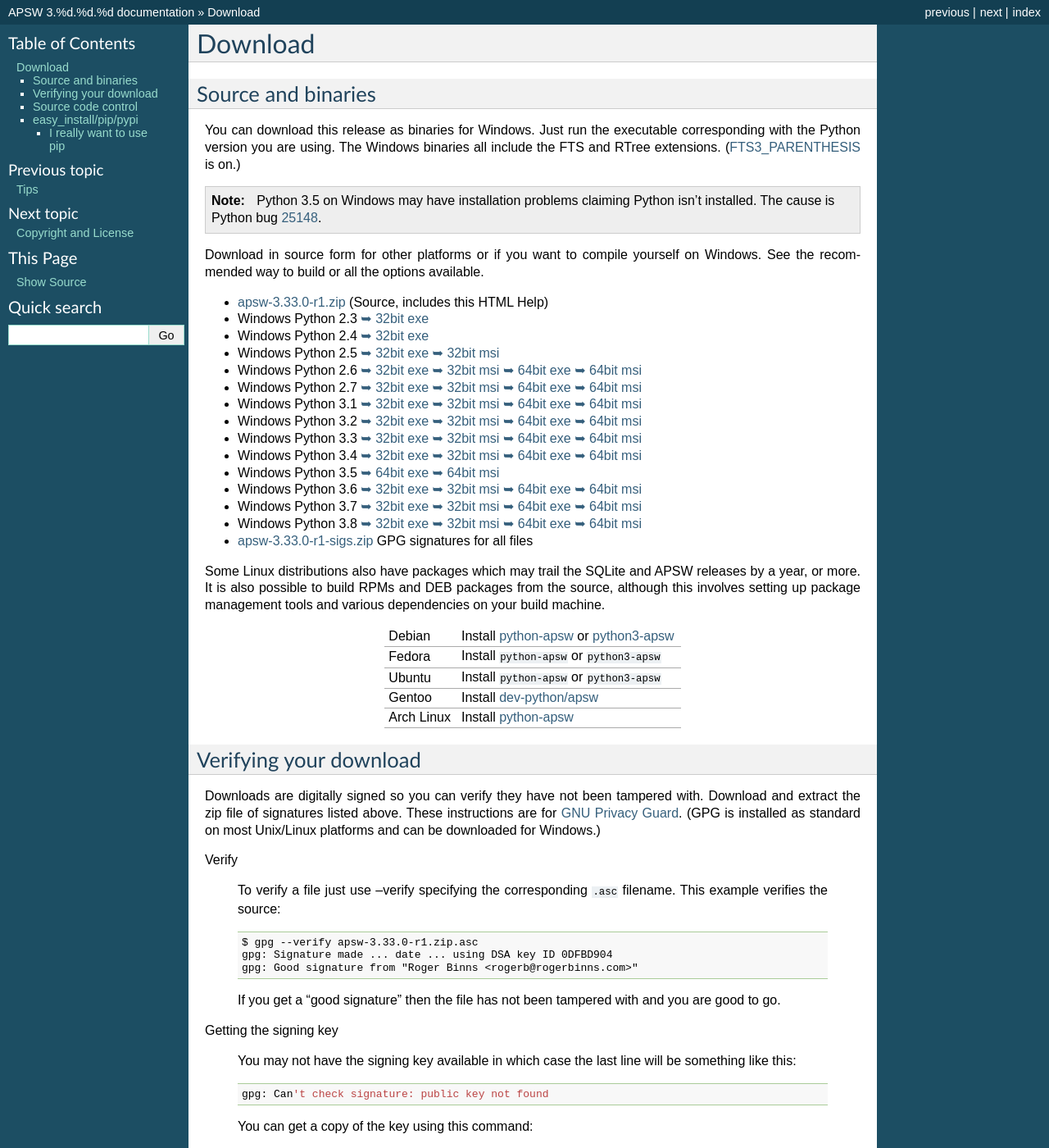
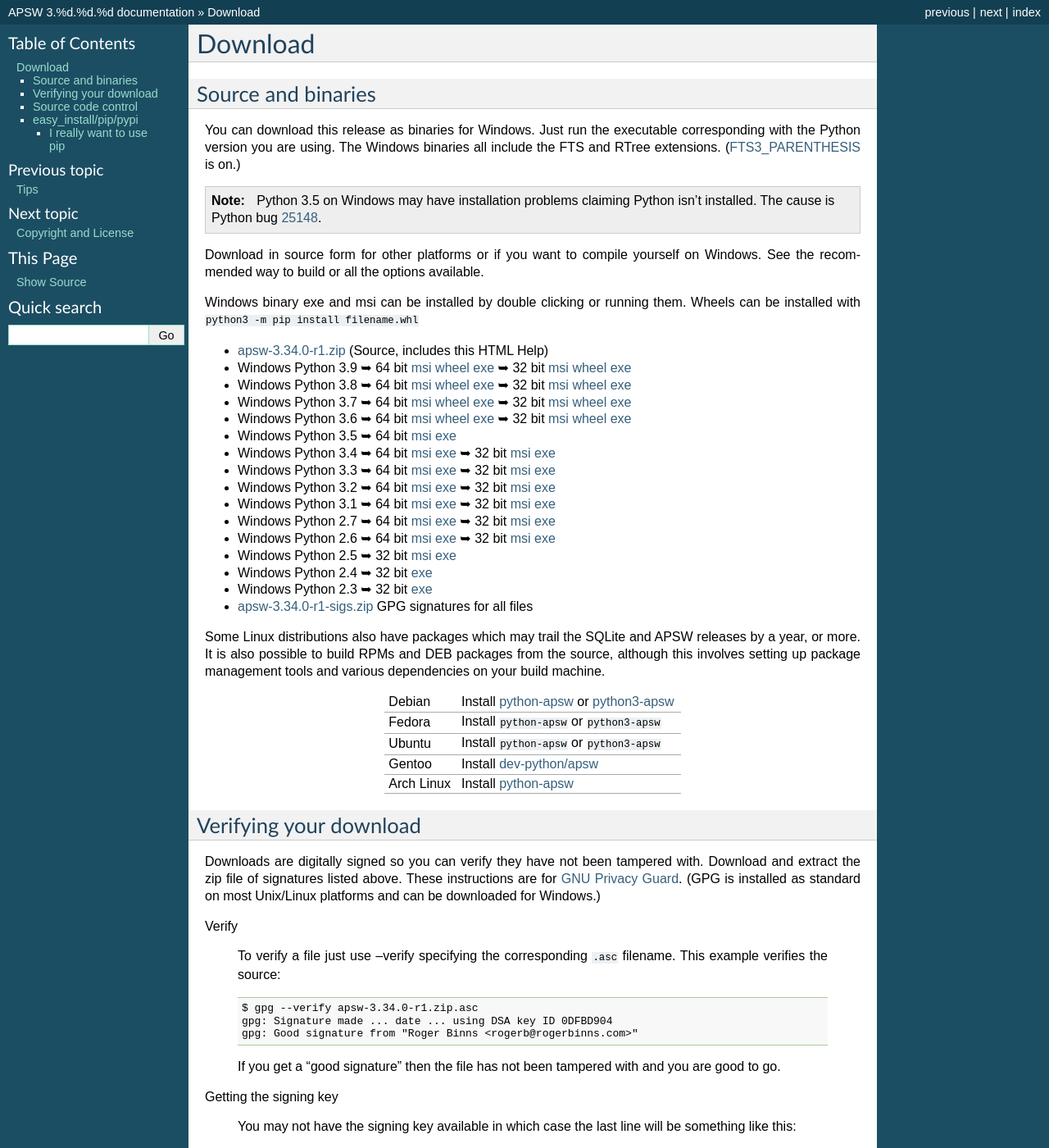
Before and after one commit to rogerbinns/apsw, a Sphinx documentation site: the page built from doc/download.rst, in a window 1280 px wide and 1400 px high. Shown: the whole window at 82% size. Built offline with Sphinx 7.4.7, drawn with Linux system fonts in a browser that asks for light colours; pages that are not in the unit, such as notebooks, are missing from menus; the version number is read from the project's files by our own code; some of the changed text lies outside the part shown.

Commit message:
Moar downloads

```diff
--- a/doc/download.rst
+++ b/doc/download.rst
@@ -22,124 +22,69 @@
 yourself on Windows.  See the :ref:`recommended <recommended_build>`
 way to build or all the :ref:`options available <building>`.
 
+Windows binary exe and msi can be installed by double clicking or running them.  Wheels
+can be installed with ``python3 -m pip install filename.whl``
+
 .. downloads-begin
 
-* `apsw-3.33.0-r1.zip
-  <https://github.com/rogerbinns/apsw/releases/download/3.33.0-r1/apsw-3.33.0-r1.zip>`__
+* `apsw-3.34.0-r1.zip
+  <https://github.com/rogerbinns/apsw/releases/download/3.34.0-r1/apsw-3.34.0-r1.zip>`__
   (Source, includes this HTML Help)
 
-* Windows Python 2.3
-  `➥ 32bit exe
-  <https://github.com/rogerbinns/apsw/releases/download/3.33.0-r1/apsw-3.33.0-r1.win32-py2.3.exe>`__
+* Windows Python 3.9
+  ➥ 64 bit  `msi   <https://github.com/rogerbinns/apsw/releases/download/3.34.0-r1/apsw-3.34.0.win-amd64-py3.9.msi>`__ `wheel   <https://github.com/rogerbinns/apsw/releases/download/3.34.0-r1/apsw-3.34.0.cp39-cp39-win_amd64.whl>`__ `exe   <https://github.com/rogerbinns/apsw/releases/download/3.34.0-r1/apsw-3.34.0.win-amd64-py3.9.exe>`__
+  ➥ 32 bit  `msi   <https://github.com/rogerbinns/apsw/releases/download/3.34.0-r1/apsw-3.34.0.win32-py3.9.msi>`__ `wheel   <https://github.com/rogerbinns/apsw/releases/download/3.34.0-r1/apsw-3.34.0.cp39-cp39-win32.whl>`__ `exe   <https://github.com/rogerbinns/apsw/releases/download/3.34.0-r1/apsw-3.34.0.win32-py3.9.exe>`__
+
+* Windows Python 3.8
+  ➥ 64 bit  `msi   <https://github.com/rogerbinns/apsw/releases/download/3.34.0-r1/apsw-3.34.0.win-amd64-py3.8.msi>`__ `wheel   <https://github.com/rogerbinns/apsw/releases/download/3.34.0-r1/apsw-3.34.0.cp38-cp38-win_amd64.whl>`__ `exe   <https://github.com/rogerbinns/apsw/releases/download/3.34.0-r1/apsw-3.34.0.win-amd64-py3.8.exe>`__
+  ➥ 32 bit  `msi   <https://github.com/rogerbinns/apsw/releases/download/3.34.0-r1/apsw-3.34.0.win32-py3.8.msi>`__ `wheel   <https://github.com/rogerbinns/apsw/releases/download/3.34.0-r1/apsw-3.34.0.cp38-cp38-win32.whl>`__ `exe   <https://github.com/rogerbinns/apsw/releases/download/3.34.0-r1/apsw-3.34.0.win32-py3.8.exe>`__
+
+* Windows Python 3.7
+  ➥ 64 bit  `msi   <https://github.com/rogerbinns/apsw/releases/download/3.34.0-r1/apsw-3.34.0.win-amd64-py3.7.msi>`__ `wheel   <https://github.com/rogerbinns/apsw/releases/download/3.34.0-r1/apsw-3.34.0.cp37-cp37m-win_amd64.whl>`__ `exe   <https://github.com/rogerbinns/apsw/releases/download/3.34.0-r1/apsw-3.34.0.win-amd64-py3.7.exe>`__
+  ➥ 32 bit  `msi   <https://github.com/rogerbinns/apsw/releases/download/3.34.0-r1/apsw-3.34.0.win32-py3.7.msi>`__ `wheel   <https://github.com/rogerbinns/apsw/releases/download/3.34.0-r1/apsw-3.34.0.cp37-cp37m-win32.whl>`__ `exe   <https://github.com/rogerbinns/apsw/releases/download/3.34.0-r1/apsw-3.34.0.win32-py3.7.exe>`__
+
+* Windows Python 3.6
+  ➥ 64 bit  `msi   <https://github.com/rogerbinns/apsw/releases/download/3.34.0-r1/apsw-3.34.0.win-amd64-py3.6.msi>`__ `wheel   <https://github.com/rogerbinns/apsw/releases/download/3.34.0-r1/apsw-3.34.0.cp36-cp36m-win_amd64.whl>`__ `exe   <https://github.com/rogerbinns/apsw/releases/download/3.34.0-r1/apsw-3.34.0.win-amd64-py3.6.exe>`__
+  ➥ 32 bit  `msi   <https://github.com/rogerbinns/apsw/releases/download/3.34.0-r1/apsw-3.34.0.win32-py3.6.msi>`__ `wheel   <https://github.com/rogerbinns/apsw/releases/download/3.34.0-r1/apsw-3.34.0.cp36-cp36m-win32.whl>`__ `exe   <https://github.com/rogerbinns/apsw/releases/download/3.34.0-r1/apsw-3.34.0.win32-py3.6.exe>`__
+
+* Windows Python 3.5
+  ➥ 64 bit  `msi   <https://github.com/rogerbinns/apsw/releases/download/3.34.0-r1/apsw-3.34.0.win-amd64-py3.5.msi>`__ `exe   <https://github.com/rogerbinns/apsw/releases/download/3.34.0-r1/apsw-3.34.0.win-amd64-py3.5.exe>`__
+
+* Windows Python 3.4
+  ➥ 64 bit  `msi   <https://github.com/rogerbinns/apsw/releases/download/3.34.0-r1/apsw-3.34.0.win-amd64-py3.4.msi>`__ `exe   <https://github.com/rogerbinns/apsw/releases/download/3.34.0-r1/apsw-3.34.0.win-amd64-py3.4.exe>`__
+  ➥ 32 bit  `msi   <https://github.com/rogerbinns/apsw/releases/download/3.34.0-r1/apsw-3.34.0.win32-py3.4.msi>`__ `exe   <https://github.com/rogerbinns/apsw/releases/download/3.34.0-r1/apsw-3.34.0.win32-py3.4.exe>`__
+
+* Windows Python 3.3
+  ➥ 64 bit  `msi   <https://github.com/rogerbinns/apsw/releases/download/3.34.0-r1/apsw-3.34.0.win-amd64-py3.3.msi>`__ `exe   <https://github.com/rogerbinns/apsw/releases/download/3.34.0-r1/apsw-3.34.0.win-amd64-py3.3.exe>`__
+  ➥ 32 bit  `msi   <https://github.com/rogerbinns/apsw/releases/download/3.34.0-r1/apsw-3.34.0.win32-py3.3.msi>`__ `exe   <https://github.com/rogerbinns/apsw/releases/download/3.34.0-r1/apsw-3.34.0.win32-py3.3.exe>`__
+
+* Windows Python 3.2
+  ➥ 64 bit  `msi   <https://github.com/rogerbinns/apsw/releases/download/3.34.0-r1/apsw-3.34.0.win-amd64-py3.2.msi>`__ `exe   <https://github.com/rogerbinns/apsw/releases/download/3.34.0-r1/apsw-3.34.0.win-amd64-py3.2.exe>`__
+  ➥ 32 bit  `msi   <https://github.com/rogerbinns/apsw/releases/download/3.34.0-r1/apsw-3.34.0.win32-py3.2.msi>`__ `exe   <https://github.com/rogerbinns/apsw/releases/download/3.34.0-r1/apsw-3.34.0.win32-py3.2.exe>`__
+
+* Windows Python 3.1
+  ➥ 64 bit  `msi   <https://github.com/rogerbinns/apsw/releases/download/3.34.0-r1/apsw-3.34.0.win-amd64-py3.1.msi>`__ `exe   <https://github.com/rogerbinns/apsw/releases/download/3.34.0-r1/apsw-3.34.0.win-amd64-py3.1.exe>`__
+  ➥ 32 bit  `msi   <https://github.com/rogerbinns/apsw/releases/download/3.34.0-r1/apsw-3.34.0.win32-py3.1.msi>`__ `exe   <https://github.com/rogerbinns/apsw/releases/download/3.34.0-r1/apsw-3.34.0.win32-py3.1.exe>`__
+
+* Windows Python 2.7
+  ➥ 64 bit  `msi   <https://github.com/rogerbinns/apsw/releases/download/3.34.0-r1/apsw-3.34.0.win-amd64-py2.7.msi>`__ `exe   <https://github.com/rogerbinns/apsw/releases/download/3.34.0-r1/apsw-3.34.0.win-amd64-py2.7.exe>`__
+  ➥ 32 bit  `msi   <https://github.com/rogerbinns/apsw/releases/download/3.34.0-r1/apsw-3.34.0.win32-py2.7.msi>`__ `exe   <https://github.com/rogerbinns/apsw/releases/download/3.34.0-r1/apsw-3.34.0.win32-py2.7.exe>`__
+
+* Windows Python 2.6
+  ➥ 64 bit  `msi   <https://github.com/rogerbinns/apsw/releases/download/3.34.0-r1/apsw-3.34.0.win-amd64-py2.6.msi>`__ `exe   <https://github.com/rogerbinns/apsw/releases/download/3.34.0-r1/apsw-3.34.0.win-amd64-py2.6.exe>`__
+  ➥ 32 bit  `msi   <https://github.com/rogerbinns/apsw/releases/download/3.34.0-r1/apsw-3.34.0.win32-py2.6.msi>`__ `exe   <https://github.com/rogerbinns/apsw/releases/download/3.34.0-r1/apsw-3.34.0.win32-py2.6.exe>`__
+
+* Windows Python 2.5
+  ➥ 32 bit  `msi   <https://github.com/rogerbinns/apsw/releases/download/3.34.0-r1/apsw-3.34.0.win32-py2.5.msi>`__ `exe   <https://github.com/rogerbinns/apsw/releases/download/3.34.0-r1/apsw-3.34.0.win32-py2.5.exe>`__
 
 * Windows Python 2.4
-  `➥ 32bit exe
-  <https://github.com/rogerbinns/apsw/releases/download/3.33.0-r1/apsw-3.33.0-r1.win32-py2.4.exe>`__
+  ➥ 32 bit  `exe   <https://github.com/rogerbinns/apsw/releases/download/3.34.0-r1/apsw-3.34.0-r1.win32-py2.4.exe>`__
 
-* Windows Python 2.5
-  `➥ 32bit exe
-  <https://github.com/rogerbinns/apsw/releases/download/3.33.0-r1/apsw-3.33.0.win32-py2.5.exe>`__
-  `➥ 32bit msi
-  <https://github.com/rogerbinns/apsw/releases/download/3.33.0-r1/apsw-3.33.0.win32-py2.5.msi>`__
+* Windows Python 2.3
+  ➥ 32 bit  `exe   <https://github.com/rogerbinns/apsw/releases/download/3.34.0-r1/apsw-3.34.0-r1.win32-py2.3.exe>`__
 
-* Windows Python 2.6
-  `➥ 32bit exe
-  <https://github.com/rogerbinns/apsw/releases/download/3.33.0-r1/apsw-3.33.0.win32-py2.6.exe>`__
-  `➥ 32bit msi
-  <https://github.com/rogerbinns/apsw/releases/download/3.33.0-r1/apsw-3.33.0.win32-py2.6.msi>`__
-  `➥ 64bit exe
-  <https://github.com/rogerbinns/apsw/releases/download/3.33.0-r1/apsw-3.33.0.win-amd64-py2.6.exe>`__
-  `➥ 64bit msi
-  <https://github.com/rogerbinns/apsw/releases/download/3.33.0-r1/apsw-3.33.0.win-amd64-py2.6.msi>`__
-
-* Windows Python 2.7
-  `➥ 32bit exe
-  <https://github.com/rogerbinns/apsw/releases/download/3.33.0-r1/apsw-3.33.0.win32-py2.7.exe>`__
-  `➥ 32bit msi
-  <https://github.com/rogerbinns/apsw/releases/download/3.33.0-r1/apsw-3.33.0.win32-py2.7.msi>`__
-  `➥ 64bit exe
-  <https://github.com/rogerbinns/apsw/releases/download/3.33.0-r1/apsw-3.33.0.win-amd64-py2.7.exe>`__
-  `➥ 64bit msi
-  <https://github.com/rogerbinns/apsw/releases/download/3.33.0-r1/apsw-3.33.0.win-amd64-py2.7.msi>`__
-
-* Windows Python 3.1
-  `➥ 32bit exe
-  <https://github.com/rogerbinns/apsw/releases/download/3.33.0-r1/apsw-3.33.0.win32-py3.1.exe>`__
-  `➥ 32bit msi
-  <https://github.com/rogerbinns/apsw/releases/download/3.33.0-r1/apsw-3.33.0.win32-py3.1.msi>`__
-  `➥ 64bit exe
-  <https://github.com/rogerbinns/apsw/releases/download/3.33.0-r1/apsw-3.33.0.win-amd64-py3.1.exe>`__
-  `➥ 64bit msi
-  <https://github.com/rogerbinns/apsw/releases/download/3.33.0-r1/apsw-3.33.0.win-amd64-py3.1.msi>`__
-
-* Windows Python 3.2
-  `➥ 32bit exe
-  <https://github.com/rogerbinns/apsw/releases/download/3.33.0-r1/apsw-3.33.0.win32-py3.2.exe>`__
-  `➥ 32bit msi
-  <https://github.com/rogerbinns/apsw/releases/download/3.33.0-r1/apsw-3.33.0.win32-py3.2.msi>`__
-  `➥ 64bit exe
-  <https://github.com/rogerbinns/apsw/releases/download/3.33.0-r1/apsw-3.33.0.win-amd64-py3.2.exe>`__
-  `➥ 64bit msi
-  <https://github.com/rogerbinns/apsw/releases/download/3.33.0-r1/apsw-3.33.0.win-amd64-py3.2.msi>`__
-
-* Windows Python 3.3
-  `➥ 32bit exe
-  <https://github.com/rogerbinns/apsw/releases/download/3.33.0-r1/apsw-3.33.0.win32-py3.3.exe>`__
-  `➥ 32bit msi
-  <https://github.com/rogerbinns/apsw/releases/download/3.33.0-r1/apsw-3.33.0.win32-py3.3.msi>`__
-  `➥ 64bit exe
-  <https://github.com/rogerbinns/apsw/releases/download/3.33.0-r1/apsw-3.33.0.win-amd64-py3.3.exe>`__
-  `➥ 64bit msi
-  <https://github.com/rogerbinns/apsw/releases/download/3.33.0-r1/apsw-3.33.0.win-amd64-py3.3.msi>`__
-
-* Windows Python 3.4
-  `➥ 32bit exe
-  <https://github.com/rogerbinns/apsw/releases/download/3.33.0-r1/apsw-3.33.0.win32-py3.4.exe>`__
-  `➥ 32bit msi
-  <https://github.com/rogerbinns/apsw/releases/download/3.33.0-r1/apsw-3.33.0.win32-py3.4.msi>`__
-  `➥ 64bit exe
-  <https://github.com/rogerbinns/apsw/releases/download/3.33.0-r1/apsw-3.33.0.win-amd64-py3.4.exe>`__
-  `➥ 64bit msi
-  <https://github.com/rogerbinns/apsw/releases/download/3.33.0-r1/apsw-3.33.0.win-amd64-py3.4.msi>`__
-
-* Windows Python 3.5
-  `➥ 64bit exe
-  <https://github.com/rogerbinns/apsw/releases/download/3.33.0-r1/apsw-3.33.0.win-amd64-py3.5.exe>`__
-  `➥ 64bit msi
-  <https://github.com/rogerbinns/apsw/releases/download/3.33.0-r1/apsw-3.33.0.win-amd64-py3.5.msi>`__
-
-* Windows Python 3.6
-  `➥ 32bit exe
-  <https://github.com/rogerbinns/apsw/releases/download/3.33.0-r1/apsw-3.33.0.win32-py3.6.exe>`__
-  `➥ 32bit msi
-  <https://github.com/rogerbinns/apsw/releases/download/3.33.0-r1/apsw-3.33.0.win32-py3.6.msi>`__
-  `➥ 64bit exe
-  <https://github.com/rogerbinns/apsw/releases/download/3.33.0-r1/apsw-3.33.0.win-amd64-py3.6.exe>`__
-  `➥ 64bit msi
-  <https://github.com/rogerbinns/apsw/releases/download/3.33.0-r1/apsw-3.33.0.win-amd64-py3.6.msi>`__
-
-* Windows Python 3.7
-  `➥ 32bit exe
-  <https://github.com/rogerbinns/apsw/releases/download/3.33.0-r1/apsw-3.33.0.win32-py3.7.exe>`__
-  `➥ 32bit msi
-  <https://github.com/rogerbinns/apsw/releases/download/3.33.0-r1/apsw-3.33.0.win32-py3.7.msi>`__
-  `➥ 64bit exe
-  <https://github.com/rogerbinns/apsw/releases/download/3.33.0-r1/apsw-3.33.0.win-amd64-py3.7.exe>`__
-  `➥ 64bit msi
-  <https://github.com/rogerbinns/apsw/releases/download/3.33.0-r1/apsw-3.33.0.win-amd64-py3.7.msi>`__
-
-* Windows Python 3.8
-  `➥ 32bit exe
-  <https://github.com/rogerbinns/apsw/releases/download/3.33.0-r1/apsw-3.33.0.win32-py3.8.exe>`__
-  `➥ 32bit msi
-  <https://github.com/rogerbinns/apsw/releases/download/3.33.0-r1/apsw-3.33.0.win32-py3.8.msi>`__
-  `➥ 64bit exe
-  <https://github.com/rogerbinns/apsw/releases/download/3.33.0-r1/apsw-3.33.0.win-amd64-py3.8.exe>`__
-  `➥ 64bit msi
-  <https://github.com/rogerbinns/apsw/releases/download/3.33.0-r1/apsw-3.33.0.win-amd64-py3.8.msi>`__
-
-* `apsw-3.33.0-r1-sigs.zip
-  <https://github.com/rogerbinns/apsw/releases/download/3.33.0-r1/apsw-3.33.0-r1-sigs.zip>`__
+* `apsw-3.34.0-r1-sigs.zip
+  <https://github.com/rogerbinns/apsw/releases/download/3.34.0-r1/apsw-3.34.0-r1-sigs.zip>`__
   GPG signatures for all files
 
 .. downloads-end
@@ -179,7 +124,7 @@
   To verify a file just use --verify specifying the corresponding
   ``.asc`` filename.  This example verifies the source::
 
-      $ gpg --verify apsw-3.33.0-r1.zip.asc
+      $ gpg --verify apsw-3.34.0-r1.zip.asc
       gpg: Signature made ... date ... using DSA key ID 0DFBD904
       gpg: Good signature from "Roger Binns <rogerb@rogerbinns.com>"
 
@@ -239,8 +184,8 @@
 
 Use this (all one command)::
 
-    pip install --user https://github.com/rogerbinns/apsw/releases/download/3.33.0-r1/apsw-3.33.0-r1.zip \
-    --global-option=fetch --global-option=--version --global-option=3.33.0 --global-option=--all \
+    pip install --user https://github.com/rogerbinns/apsw/releases/download/3.34.0-r1/apsw-3.34.0-r1.zip \
+    --global-option=fetch --global-option=--version --global-option=3.34.0 --global-option=--all \
     --global-option=build --global-option=--enable-all-extensions
 
 .. pip-end
```
